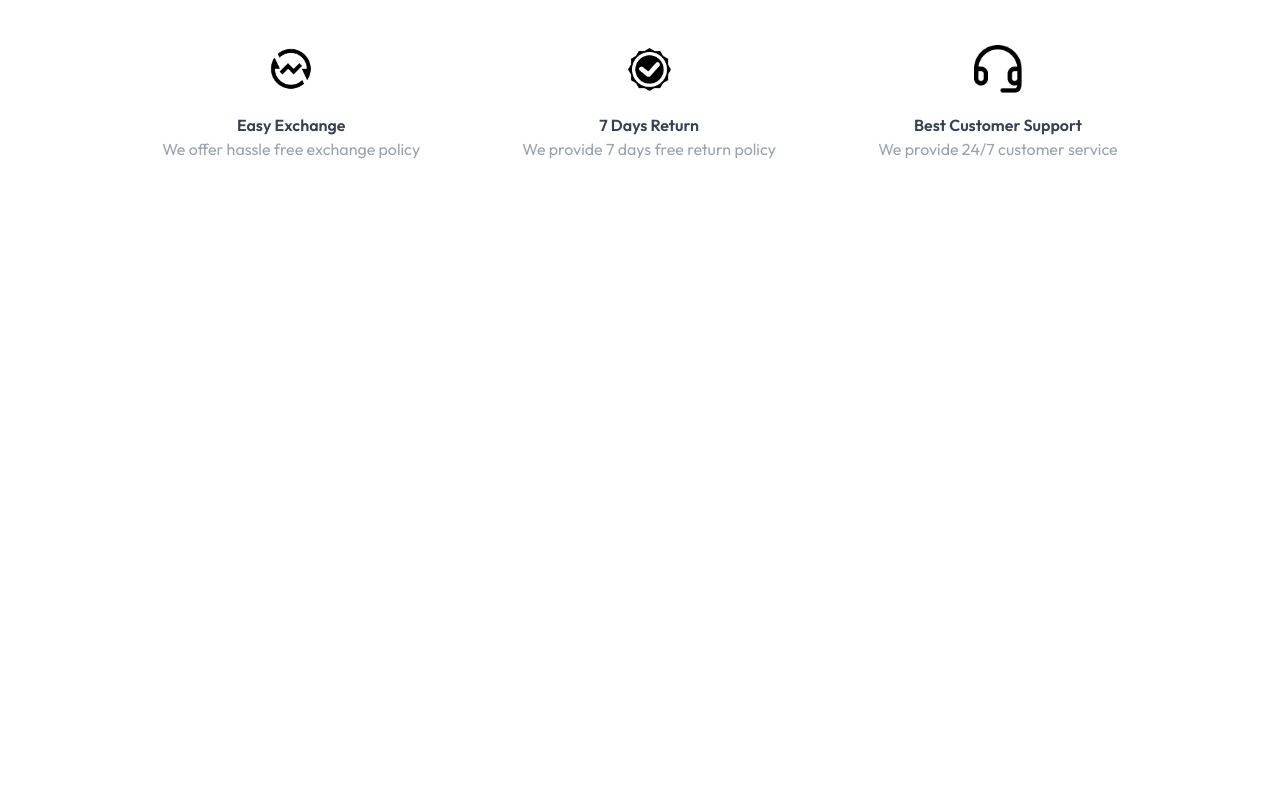
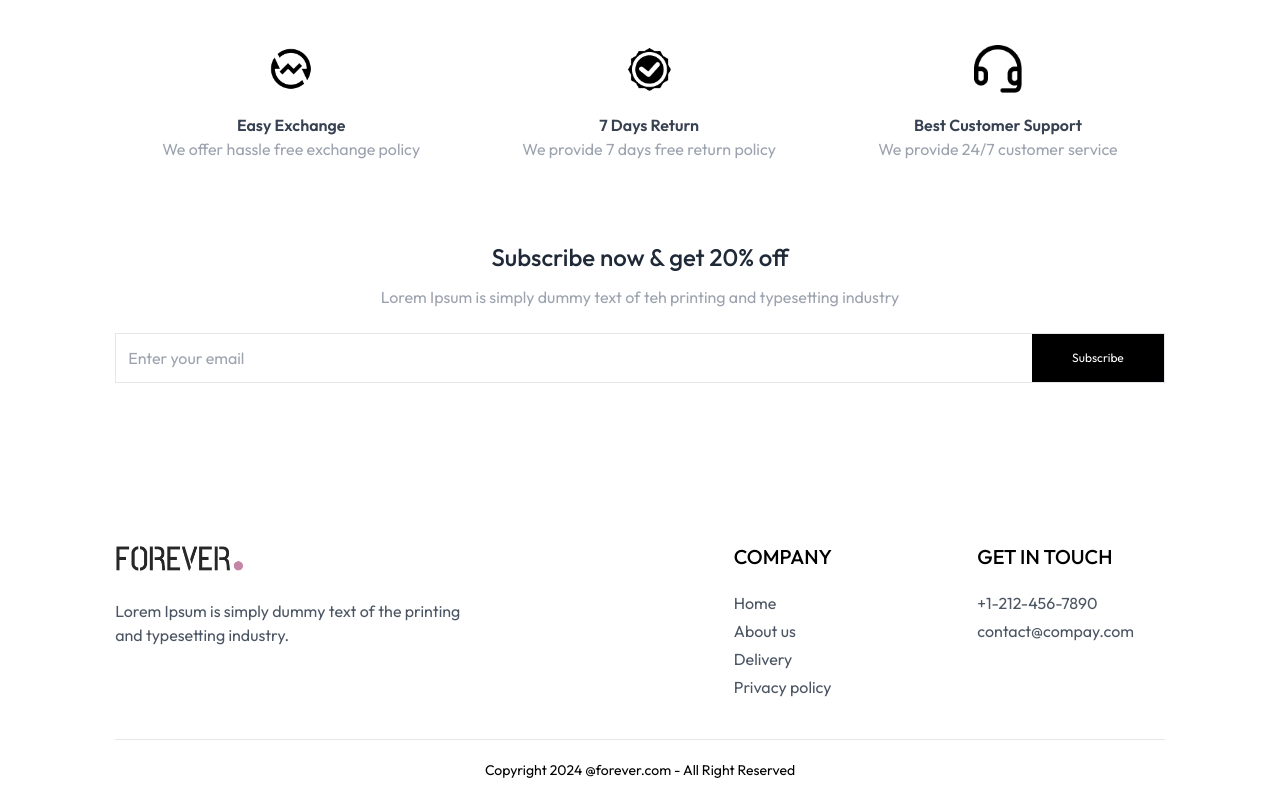
Before and after one commit to Mahrjose/Forever, a React (Vite) app in the folder frontend/: page / in a window 1280 px wide. Shown: the part 1864-2664 px from the top of the page. Before the commit the page ends 2105 px from the top, so only its background shows below. Built offline with nearby package versions, Linux system fonts and the light colour scheme.

Commit message:
Add Policy, NewsletterBox, Footer

```diff
--- a/frontend/src/App.jsx
+++ b/frontend/src/App.jsx
@@ -12,6 +12,7 @@ import Product from "./pages/Product";
 import Cart from "./pages/Cart";
 import Orders from "./pages/Orders";
 import PlaceOrder from "./pages/PlaceOrder";
+import Footer from "./components/Footer";
 
 const App = () => {
   return (
@@ -29,6 +30,8 @@ const App = () => {
         <Route path="/orders" element={<Orders />} />
         <Route path="/place-order" element={<PlaceOrder />} />
       </Routes>
+
+      <Footer />
     </div>
   );
 };
--- /dev/null
+++ b/frontend/src/components/Footer.jsx
@@ -0,0 +1,44 @@
+import React from "react";
+import { assets } from "../assets/frontend-assets/assets";
+
+const Footer = () => {
+  return (
+    <div>
+      <div className="flex flex-col sm:grid grid-cols-[3fr_1fr_1fr] gap-14 my-10 mt-40 txt-sm">
+        <div>
+          <img src={assets.logo} className="mb-5 w-32" alt="" />
+          <p className="w-full md:w-2/3 text-gray-600">
+            Lorem Ipsum is simply dummy text of the printing and typesetting
+            industry.
+          </p>
+        </div>
+
+        <div>
+          <p className="text-xl font-medium mb-5">COMPANY</p>
+          <ul className="flex flex-col gap-1 text-gray-600">
+            <li>Home</li>
+            <li>About us</li>
+            <li>Delivery</li>
+            <li>Privacy policy</li>
+          </ul>
+        </div>
+
+        <div>
+          <p className="text-xl font-medium mb-5">GET IN TOUCH</p>
+          <ul className="flex flex-col gap-1 text-gray-600">
+            <li>+1-212-456-7890</li>
+            <li>contact@compay.com</li>
+          </ul>
+        </div>
+      </div>
+      <div>
+        <hr />
+        <p className="py-5 text-sm text-center">
+          Copyright 2024 @forever.com - All Right Reserved
+        </p>
+      </div>
+    </div>
+  );
+};
+
+export default Footer;
--- /dev/null
+++ b/frontend/src/components/NewsletterBox.jsx
@@ -0,0 +1,38 @@
+import React from "react";
+
+const NewsletterBox = () => {
+  const onSubmitHandler = (event) => {
+    event.preventDefault();
+  };
+
+  return (
+    <div className="text-center">
+      <p className="text-2xl font-medium text-gray-800">
+        Subscribe now & get 20% off
+      </p>
+      <p className="text-gray-400 mt-3">
+        {" "}
+        Lorem Ipsum is simply dummy text of teh printing and typesetting
+        industry
+      </p>
+      <form
+        onSubmit={onSubmitHandler}
+        className="w-full sm:w1/2 flex items-center gap-3 mx-auto my-6 border pl-3"
+      >
+        <input
+          className="w-full sm:flex-1 outline-none"
+          type="email"
+          placeholder="Enter your email"
+        />
+        <button
+          type="submit"
+          className="bg-black text-white text-xs px-10 py-4"
+        >
+          Subscribe
+        </button>
+      </form>
+    </div>
+  );
+};
+
+export default NewsletterBox;
--- a/frontend/src/pages/Home.jsx
+++ b/frontend/src/pages/Home.jsx
@@ -3,6 +3,7 @@ import Hero from "../assets/frontend-assets/Hero";
 import LatestCollection from "../components/LatestCollection";
 import BestSeller from "../components/BestSeller";
 import Policy from "../components/Policy";
+import NewsletterBox from "../components/NewsletterBox";
 
 const Home = () => {
   return (
@@ -11,6 +12,7 @@ const Home = () => {
       <LatestCollection />
       <BestSeller />
       <Policy/>
+      <NewsletterBox />
     </div>
   );
 };
```
